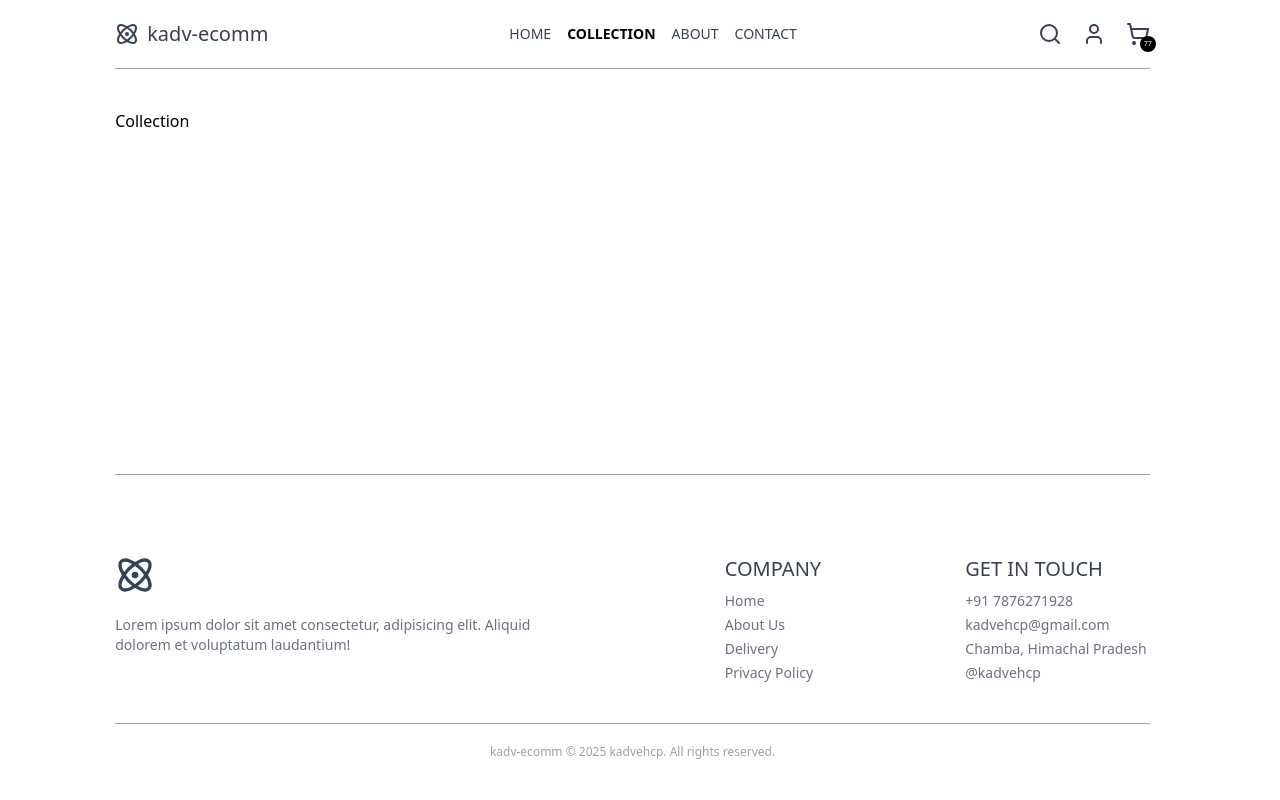
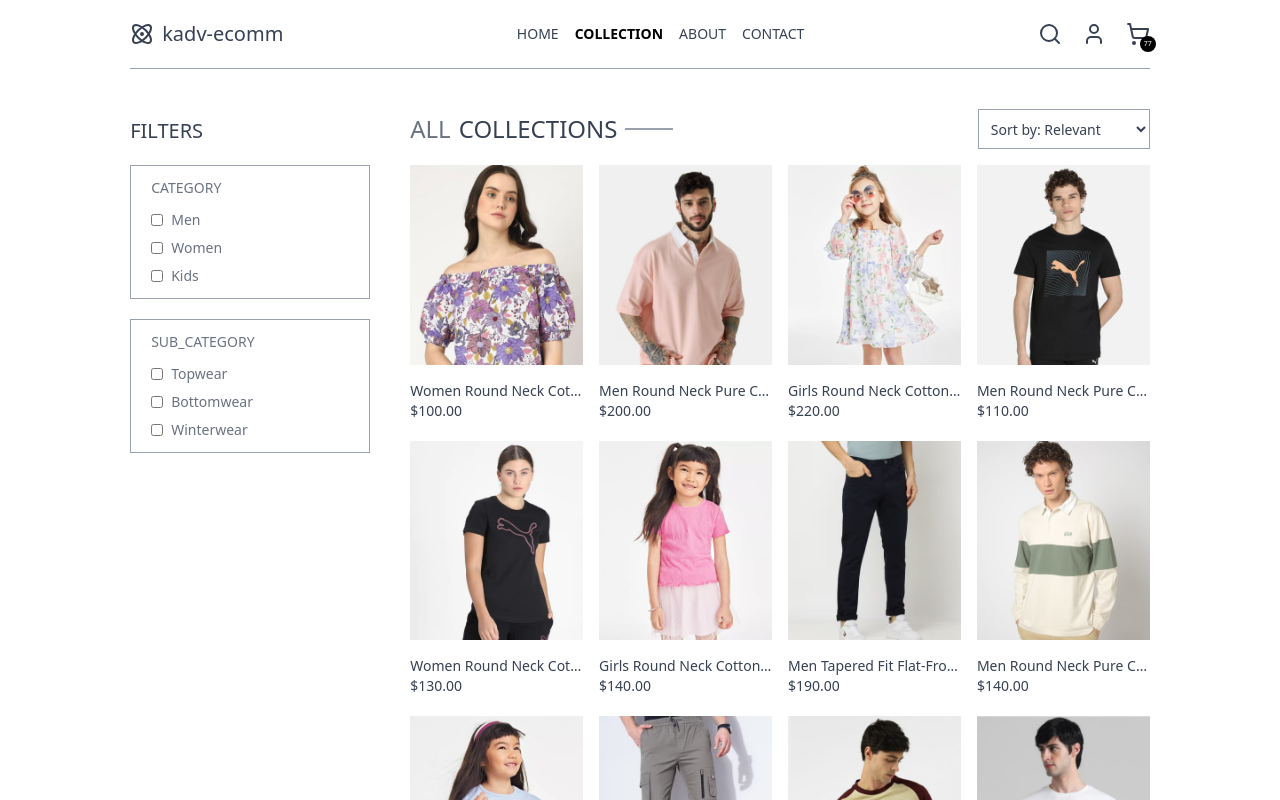
Before and after one commit to kadvehcp/kadv-ecomm, a React (Vite) app in the folder kadv-frontend/: page /collection in a window 1280 px wide. Shown: the top 800 px of the page. Built offline with nearby package versions, Linux system fonts and the light colour scheme.

Commit message:
enhanced some files and developed collections page

```diff
--- a/kadv-frontend/src/components/Footer.jsx
+++ b/kadv-frontend/src/components/Footer.jsx
@@ -30,7 +30,7 @@ const footerLinks = [
 const Footer = () => {
   return (
     <footer className="py-10 border-t border-gray-400">
-      <div className="flex flex-col sm:grid grid-cols-[3fr_1fr_1fr] gap-14 my-10 text-sm text-gray-500">
+      <nav className="flex flex-col sm:grid grid-cols-[3fr_1fr_1fr] gap-14 my-10 text-sm text-gray-500">
         <div>
           <Atom className="mb-5 w-10 h-10 text-gray-700" />
           <p className="w-4/5">
@@ -64,11 +64,11 @@ const Footer = () => {
             </ul>
           </div>
         ))}
-      </div>
+      </nav>
 
       <hr className="border-gray-400" />
 
-      <p className="text-center text-xs text-gray-400 mt-5">
+      <p className="text-center text-xs text-gray-500 mt-5">
         kadv-ecomm © {new Date().getFullYear()} kadvehcp. All rights reserved.
       </p>
     </footer>
--- a/kadv-frontend/src/index.css
+++ b/kadv-frontend/src/index.css
@@ -1,5 +1,5 @@
 @import "tailwindcss";
 
 html {
-  scrollbar-gutter: stable;
+  scrollbar-gutter: stable both-edges;
 }
--- a/kadv-frontend/src/pages/Collection.jsx
+++ b/kadv-frontend/src/pages/Collection.jsx
@@ -1,11 +1,112 @@
-import { useContext } from "react";
+import { useContext, useState } from "react";
 import { ShopContext } from "../context/ShopContext";
+import { ArrowDown } from "lucide-react";
+import Title from "../components/Title";
+import ProductItem from "../components/ProductItem";
 
 const Collection = () => {
-  const products = useContext(ShopContext);
+  const { products } = useContext(ShopContext);
+  const [showFilter, setShowFilter] = useState(false);
+  const [filters, setFilters] = useState({ category: [], subCategory: [] });
+
+  const toggleFilter = (filterType) => (event) => {
+    setFilters((prev) => ({
+      ...prev,
+      [filterType]: prev[filterType].includes(event.target.value)
+        ? prev[filterType].filter((item) => item !== event.target.value)
+        : [...prev[filterType], event.target.value],
+    }));
+  };
+
+  const productFilters = [
+    {
+      filterType: "CATEGORY",
+      handler: toggleFilter("category"),
+      filters: ["Men", "Women", "Kids"],
+    },
+    {
+      filterType: "SUB_CATEGORY",
+      handler: toggleFilter("subCategory"),
+      filters: ["Topwear", "Bottomwear", "Winterwear"],
+    },
+  ];
+
+  const productSortOptions = ["Relevant", "Low-to-High", "High-to-Low"];
+
+  const filteredProducts = products.filter(
+    (item) =>
+      (filters.category.length === 0 ||
+        filters.category.includes(item.category)) &&
+      (filters.subCategory.length === 0 ||
+        filters.subCategory.includes(item.subCategory)),
+  );
+
   return (
-    <section className="flex flex-col sm:flex-row gap-1 sm:gap-10 pt-10 border-t border-gray-400">
-      Collection
+    <section className="flex flex-col sm:flex-row gap-1 sm:gap-10 py-5 text-gray-700 border-t border-gray-400">
+      <div className="min-w-60 my-5">
+        <p
+          onClick={() => setShowFilter((v) => !v)}
+          className="my-2 text-xl flex items-center cursor-pointer gap-2"
+        >
+          FILTERS
+          <ArrowDown
+            className={`sm:hidden ${showFilter ? "rotate-180" : ""}`}
+          />
+        </p>
+        {productFilters.map(({ filterType, handler, filters }) => (
+          <div
+            key={filterType}
+            className={`border border-gray-400 pl-5 py-3 my-5 ${showFilter ? "" : "hidden"} sm:block`}
+          >
+            <p className="mb-3 text-sm font-medium text-gray-500">
+              {filterType}
+            </p>
+
+            <div className="flex flex-col gap-2 text-sm font-light text-gray-500">
+              {filters.map((filter) => (
+                <label key={filter} className="flex gap-2 cursor-pointer">
+                  <input
+                    type="checkbox"
+                    name={filter}
+                    id={filter}
+                    value={filter}
+                    onChange={handler}
+                    className="w-3"
+                  />
+                  {filter}
+                </label>
+              ))}
+            </div>
+          </div>
+        ))}
+      </div>
+      <div className="flex-1 my-5">
+        <div className="flex justify-between text-base sm:text-2xl mb-4">
+          <Title firstText="ALL" secondText="COLLECTIONS" />
+          <select
+            name="sortProducts"
+            id="sortProducts"
+            className="text-sm px-2 border border-gray-400"
+          >
+            {productSortOptions.map((sortOption) => (
+              <option key={sortOption} value={sortOption}>
+                Sort by: {sortOption}
+              </option>
+            ))}
+          </select>
+        </div>
+        <div className="grid grid-cols-2 md:grid-cols-3 lg:grid-cols-4 gap-4 gap-y-5">
+          {filteredProducts.map(({ _id, image, name, price }) => (
+            <ProductItem
+              key={_id}
+              id={_id}
+              image={image}
+              name={name}
+              price={price}
+            />
+          ))}
+        </div>
+      </div>
     </section>
   );
 };
--- a/kadv-frontend/src/pages/Home.jsx
+++ b/kadv-frontend/src/pages/Home.jsx
@@ -126,8 +126,9 @@ const OurPolicy = ({ policies }) => {
 const NewsLetterBox = () => {
   const [email, setEmail] = useState("");
   const onSubmitHandler = (event) => {
+    event.preventDefault();
     console.log(`Form Submitted Successfully with email id: ${email}`);
-    event.preventDefault();
+    setEmail("");
   };
   return (
     <section className="text-center my-10">
@@ -146,7 +147,7 @@ const NewsLetterBox = () => {
           name="email"
           placeholder="Enter Your Email"
           value={email}
-          onChange={(e) => setEmail(e.target.value)}
+          onChange={(event) => setEmail(event.target.value)}
           autoComplete="on"
           className="w-full sm:flex-1 outline-none"
           required
```
Also changed, not shown: kadv-frontend/package.json (+7 -7 lines), 1 other file (tests, documents, lock files or other folders).
